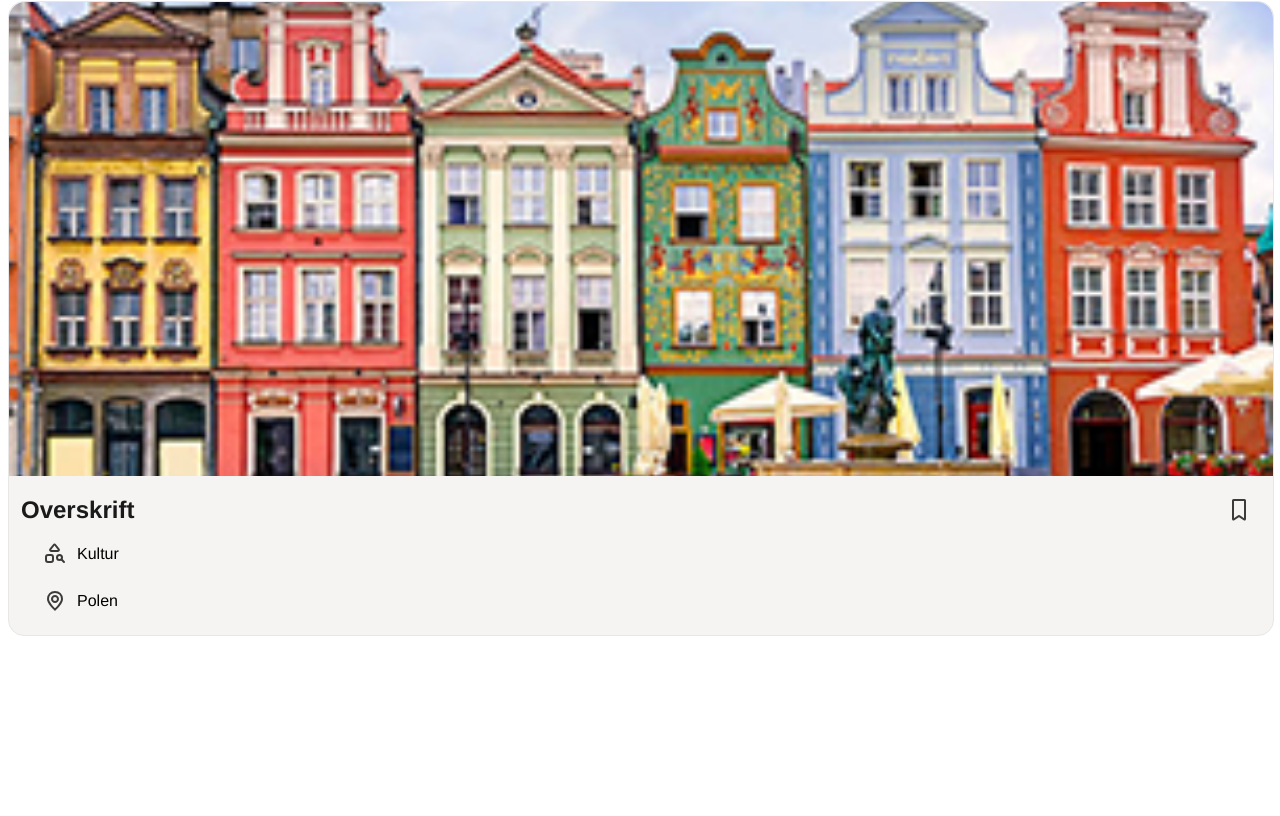
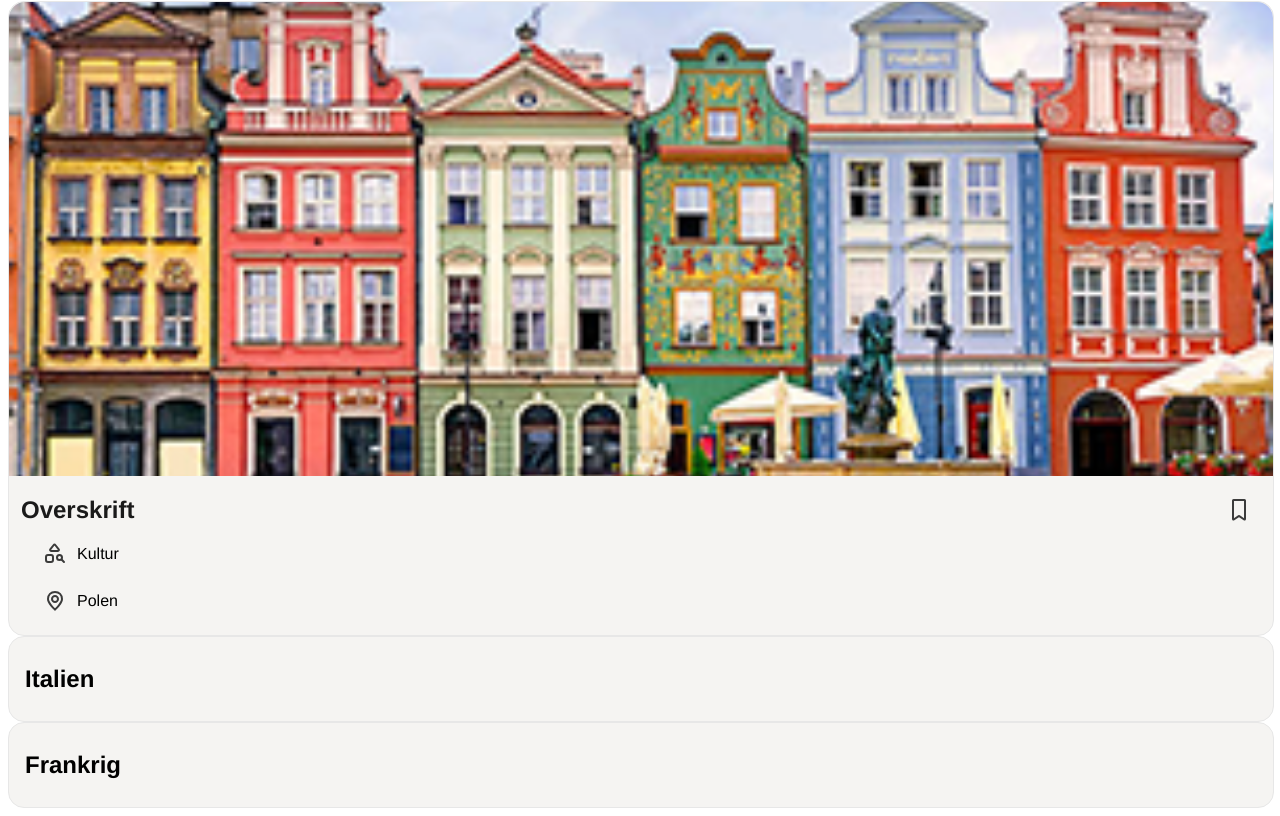
Before and after one commit to mamelishah/gemly-project-webapplication, a React (Vite) app: page / in a window 1280 px wide. Shown: the part 1426-2242 px from the top of the page. Before the commit the page ends 2070 px from the top, so only its background shows below. Built offline with nearby package versions, Linux system fonts and the light colour scheme.

Commit message:
add SavedCard component and styles for saved cards

```diff
--- a/src/App.tsx
+++ b/src/App.tsx
@@ -12,6 +12,7 @@ import fewViews from "/src/assets/icons/Sortér efter/fewViews-icon.svg";
 import nearYou from "/src/assets/icons/Sortér efter/nearYou-icon.svg";
 import popular from "/src/assets/icons/Sortér efter/popular-icon.svg";
 import image from "/src/assets/images/countries/Frankrig/france-main-image.png";
+import SavedCard from "./components/cards/savedCard/SavedCard";
 
 function App() {
   return (
@@ -55,6 +56,9 @@ function App() {
         title="Overskrift"
         categoryIcon={categoryIcon}
       />
+
+      <SavedCard title="Italien" />
+      <SavedCard title="Frankrig" />
     </>
   );
 }
--- /dev/null
+++ b/src/components/cards/savedCard/SavedCard.css
@@ -0,0 +1,13 @@
+.saved-card{
+    width: 100%;
+    border-radius: 1rem;
+    background-color: var(--Box-Almost-White, #f5f4f2);
+    border: 1px solid var(--Stroke-Light-Grey, #e7e7e7);
+    padding-bottom: 0.5rem;
+    padding-top: 0.5rem;
+}
+
+#saved-card-content {
+    padding-right: 1rem;
+    padding-left: 1rem;
+}
--- /dev/null
+++ b/src/components/cards/savedCard/SavedCard.tsx
@@ -0,0 +1,13 @@
+import "./SavedCard.css"
+
+function SavedCard({title}) {
+    return (
+        <section className="saved-card">
+            <div id="saved-card-content">
+                <h2>{title}</h2>
+            </div>
+        </section>
+    );
+}
+
+export default SavedCard;
```
